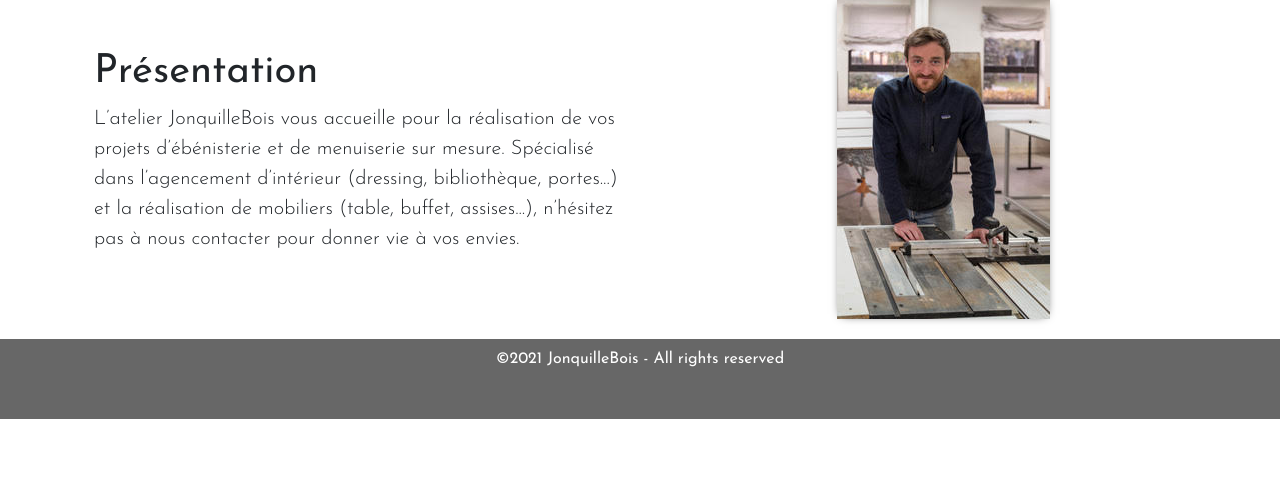
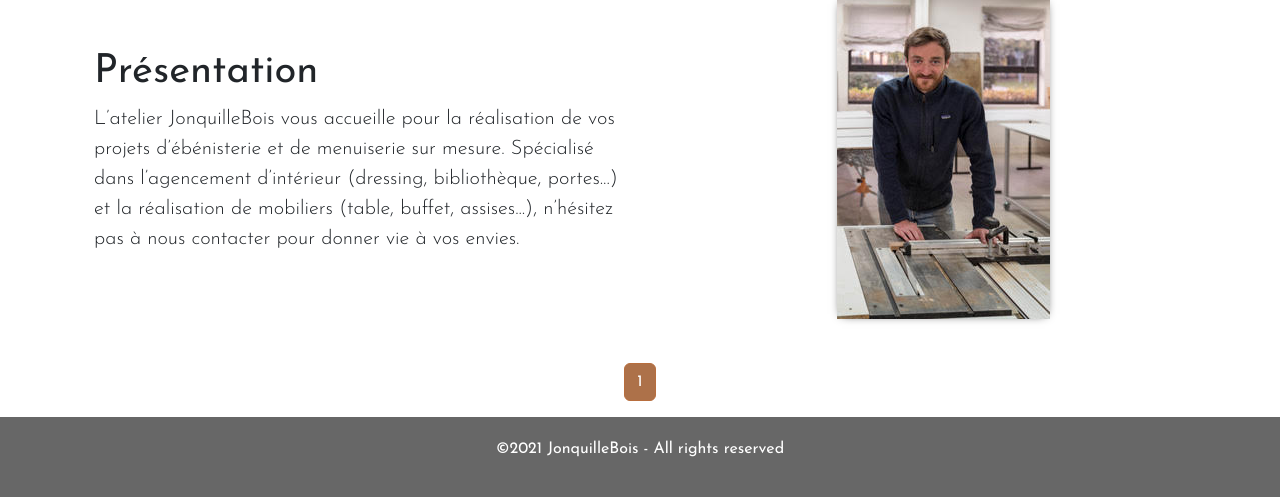
Before and after one commit to Nico786/jonquillebois, a Django app: template app/templates/home.html in a window 1280 px wide. Shown: the part 495-992 px from the top of the page. Before the commit the page ends 914 px from the top, so only its background shows below. Run offline with Django 4.2, Linux system fonts and the light colour scheme; the template is opened without the code that fills it: most values are stand-ins (such as "Sample title", 1, 10 or a date in 2020); some libraries are stand-ins or nearby versions.

Commit message:
add paginations for templates

```diff
--- a/app/static/css/app.css
+++ b/app/static/css/app.css
@@ -183,4 +183,24 @@ footer{
     background-color: rgba(0, 0, 0, 0.596);
     color:white;
     flex: 0 0 10%;
+    text-align: center;
+    padding: 20px;
 }
+
+.pagination a{
+    text-decoration: none;
+    color: black;
+}
+
+.pagination .page-item.active .page-link {
+    background-color: #ad7149;
+    border-color: #b86e3e;
+    color: white;
+    text-decoration: none;
+}
+
+.pagination .page-link:hover {
+    background-color: #ffcc66;
+    border-color: #ffcc66;
+    color: black;
+}
--- a/app/templates/arrangements.html
+++ b/app/templates/arrangements.html
@@ -9,7 +9,7 @@
         <section class="section-agencement">
             <div class="container">
                 <div class="row g-4">
-                    {% for arrangement in arrangements %}
+                    {% for arrangement in page_obj %}
                     <div class="col-sm-12 col-md-4">
                         <a href="#" class="d-block">
                             <div class="card text-start w-100">
--- a/app/templates/base.html
+++ b/app/templates/base.html
@@ -45,6 +45,39 @@
       </header>
       <main>
     {% block content %}{% endblock content %}
+    <!--Pagination only if needed-->
+    {% if page_obj %}
+    <div class="pagination justify-content-center mt-4">
+        <nav>
+            <ul class="pagination">
+                {% if page_obj.has_previous %}
+                    <li class="page-item">
+                        <a class="page-link" href="?page=1">Début</a>
+                    </li>
+                    <li class="page-item">
+                        <a class="page-link" href="?page={{ page_obj.previous_page_number }}">&#60;</a>
+                    </li>
+                {% endif %}
+
+                {% for num in page_obj.paginator.page_range %}
+                    <li class="page-item {% if page_obj.number == num %}active{% endif %}">
+                        <a class="page-link" href="?page={{ num }}">{{ num }}</a>
+                    </li>
+                {% endfor %}
+
+                {% if page_obj.has_next %}
+                    <li class="page-item">
+                        <a class="page-link" href="?page={{ page_obj.next_page_number }}">&#62;</a>
+                    </li>
+                    <li class="page-item">
+                        <a class="page-link" href="?page={{ page_obj.paginator.num_pages }}">Fin</a>
+                    </li>
+                {% endif %}
+            </ul>
+        </nav>
+    </div>
+    {% endif %}
+
       </main>
        <!-- Scroll to top button -->
       <a href="#" id="scrollToTop" class="btn btn-primary" style="display: none;">
@@ -52,7 +85,7 @@
       </a>
       <footer>
         <div class="container">
-            <div class="row pt-2">
+            <div class="row">
                 <p class="text-center">&copy;2021 JonquilleBois - All rights reserved</p>
             </div>
         </div>
```
Also changed, not shown: app/views.py (+6 -3 lines).
